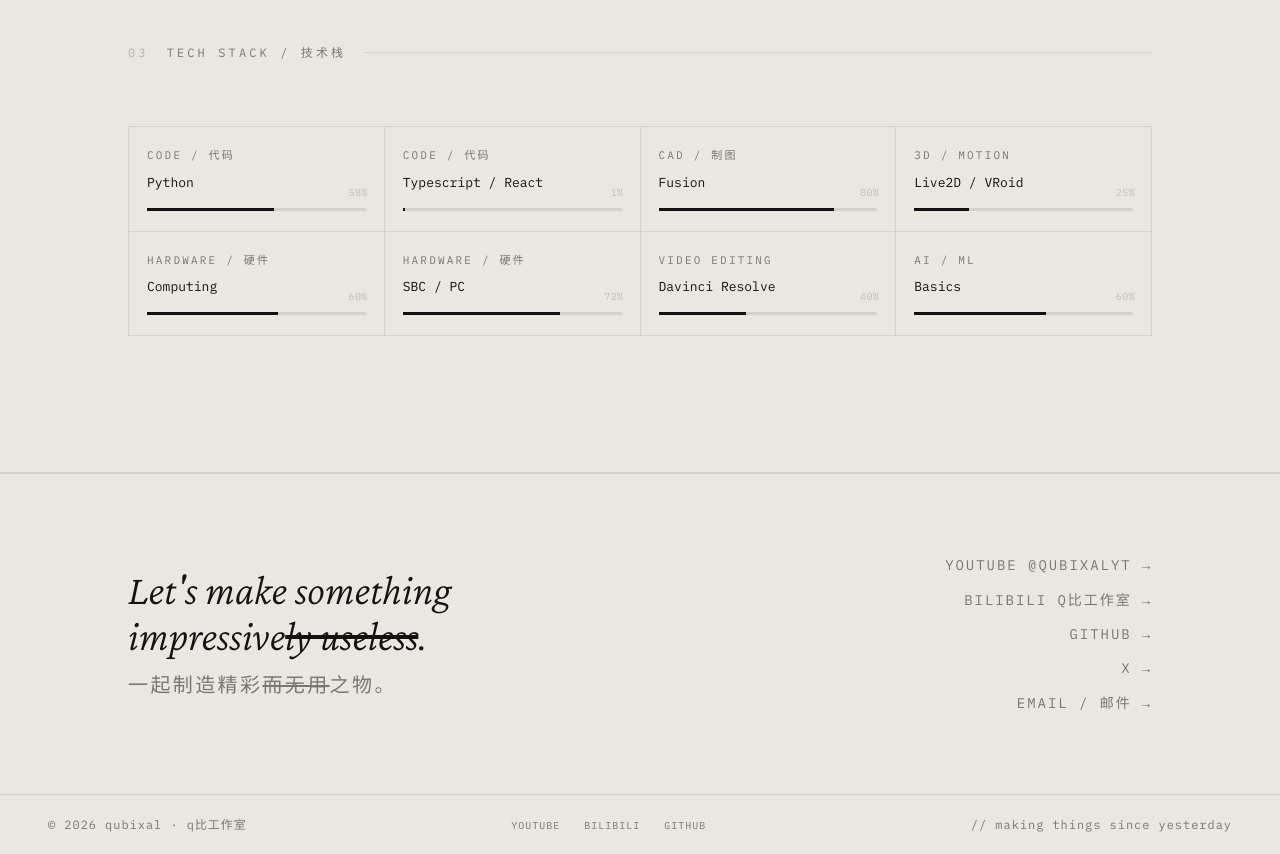
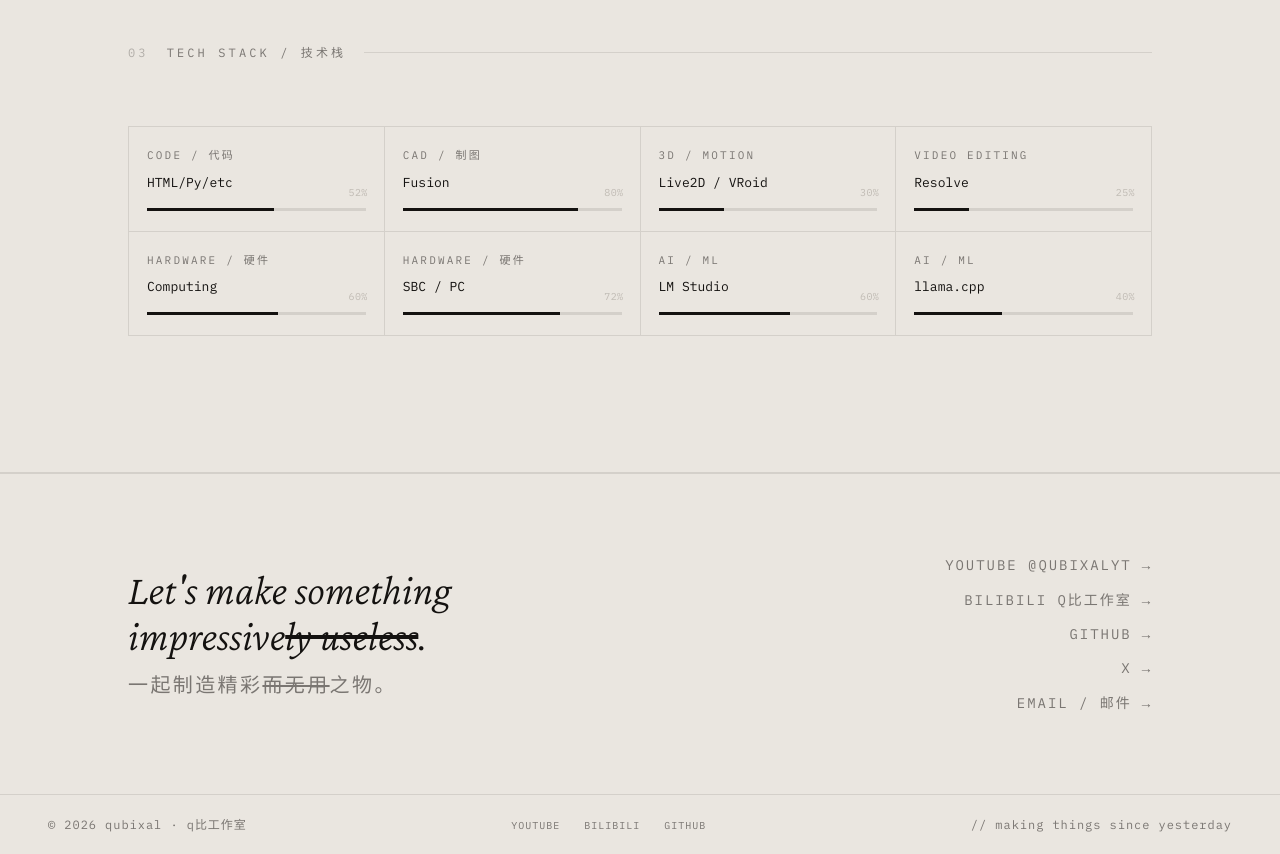
Before and after one commit to qubixal/qubixal.xyz, a plain HTML site: page index.html in a window 1280 px wide. Shown: the part 2120-2974 px from the top of the page. Drawn offline with nearby package versions, Linux system fonts and the light colour scheme; some packages are replaced by stand-ins of ours; a script that the page names is missing.

```diff
--- a/index.html
+++ b/index.html
@@ -616,24 +616,24 @@
             <div class="section" style="padding-top:96px">
                 <div class="sec-label reveal"><span>03</span> Tech Stack / 技术栈</div>
                 <div class="sk-grid reveal">
-                <div class="sk-item" data-pct="58%">
+                <div class="sk-item" data-pct="52%">
                     <div class="sk-cat">Code / 代码</div>
-                    <div class="sk-name">Python</div>
+                    <div class="sk-name">HTML/Py/etc</div>
                     <div class="sk-bar"><div class="sk-fill" style="width:58%"></div></div>
-                </div>
-                <div class="sk-item" data-pct="1%">
-                    <div class="sk-cat">Code / 代码</div>
-                    <div class="sk-name">Typescript / React</div>
-                    <div class="sk-bar"><div class="sk-fill" style="width:1%"></div></div>
                 </div>
                 <div class="sk-item" data-pct="80%">
                     <div class="sk-cat">CAD / 制图</div>
                     <div class="sk-name">Fusion</div>
                     <div class="sk-bar"><div class="sk-fill" style="width:80%"></div></div>
                 </div>
-                <div class="sk-item" data-pct="25%">
+                <div class="sk-item" data-pct="30%">
                     <div class="sk-cat">3D / Motion</div>
                     <div class="sk-name">Live2D / VRoid</div>
+                    <div class="sk-bar"><div class="sk-fill" style="width:30%"></div></div>
+                </div>
+                <div class="sk-item" data-pct="25%">
+                    <div class="sk-cat">Video Editing</div>
+                    <div class="sk-name">Resolve</div>
                     <div class="sk-bar"><div class="sk-fill" style="width:25%"></div></div>
                 </div>
                 <div class="sk-item" data-pct="60%">
@@ -646,15 +646,15 @@
                     <div class="sk-name">SBC / PC</div>
                     <div class="sk-bar"><div class="sk-fill" style="width:72%"></div></div>
                 </div>
-                <div class="sk-item" data-pct="40%">
-                    <div class="sk-cat">Video Editing</div>
-                    <div class="sk-name">Davinci Resolve</div>
-                    <div class="sk-bar"><div class="sk-fill" style="width:40%"></div></div>
-                </div>
                 <div class="sk-item" data-pct="60%">
                     <div class="sk-cat">AI / ML</div>
-                    <div class="sk-name">Basics</div>
+                    <div class="sk-name">LM Studio</div>
                     <div class="sk-bar"><div class="sk-fill" style="width:60%"></div></div>
+                </div>
+                <div class="sk-item" data-pct="40%">
+                    <div class="sk-cat">AI / ML</div>
+                    <div class="sk-name">llama.cpp</div>
+                    <div class="sk-bar"><div class="sk-fill" style="width:40%"></div></div>
                 </div>
                 </div>
             </div>
```
Also changed, not shown: repo.html (+1 -5 lines).
